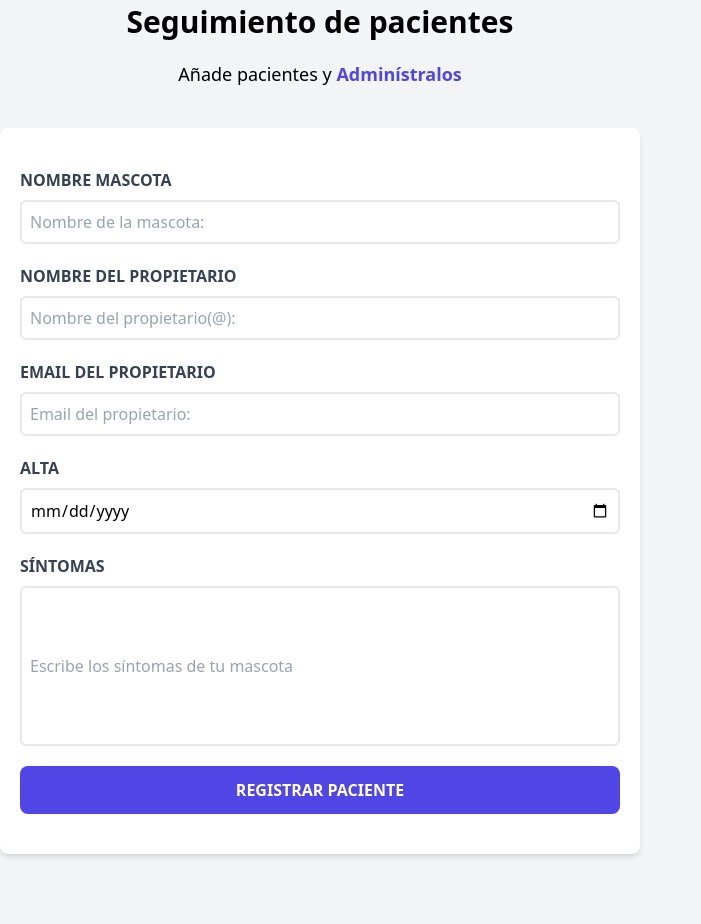
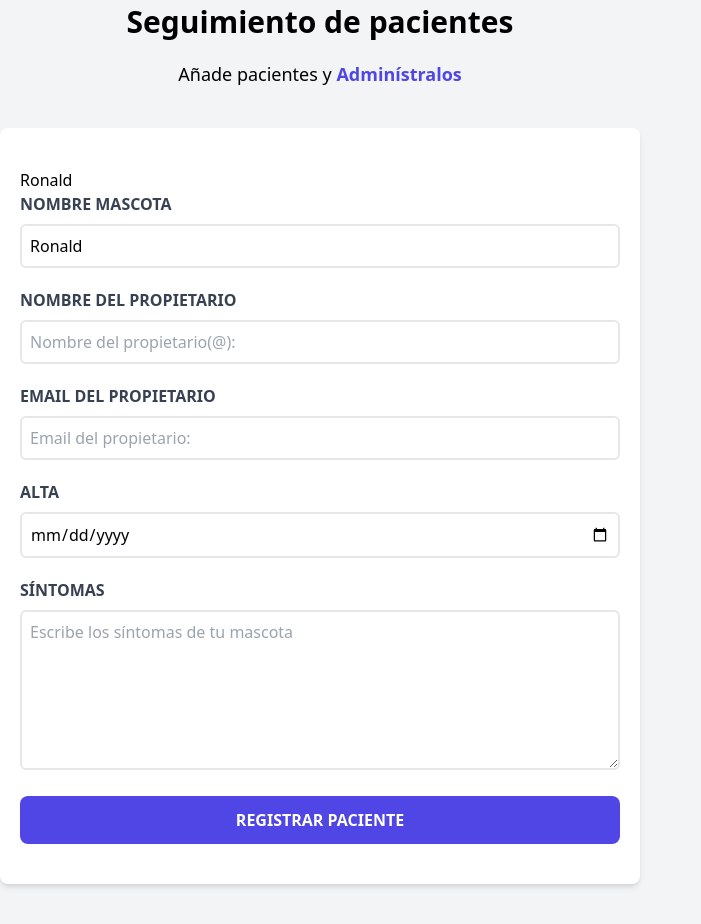
Before and after one commit to kanondrago/Formulario-Veterinaria-vuejs, a Vue app: page / in a window 1280 px wide. Shown: the part 220-1144 px from the top of the page, without its empty margins (0-701 px from the left). Before the commit the page ends 1114 px from the top, so only its background shows below. Built offline with nearby package versions, Linux system fonts and the light colour scheme.

Commit message:
Evento Input

```diff
--- a/src/components/Formulario.vue
+++ b/src/components/Formulario.vue
@@ -1,5 +1,13 @@
 
 <script setup>
+
+    import { ref } from 'vue';
+
+    const nombre = ref('Ronald');
+
+    const leerNombre = e => {
+        nombre.value = e.target.value;
+    }
 
 </script>
 
@@ -16,6 +24,7 @@
             action=""
             class="bg-white shadow-md rounded-lg py-10 px-5 mb-10"
         >
+            {{ nombre }}
             <div class="mb-5">
                 <label
                     for="mascota"
@@ -28,6 +37,8 @@
                     type="text"
                     placeholder="Nombre de la mascota: "
                     class="border-2 w-full p-2 mt-2 placeholder-gray-400 rounded-md"
+                    :value="nombre"
+                    @input="leerNombre"
                 >
             </div>
 
@@ -82,11 +93,11 @@
                 >
                     Síntomas
                 </label>
-                <input
+                <textarea
                     id="sintomas"
                     placeholder="Escribe los síntomas de tu mascota"
                     class="border-2 w-full p-2 mt-2 placeholder-gray-400 rounded-md h-40"
-                >
+                ></textarea>
             </div>
 
             <input
```
